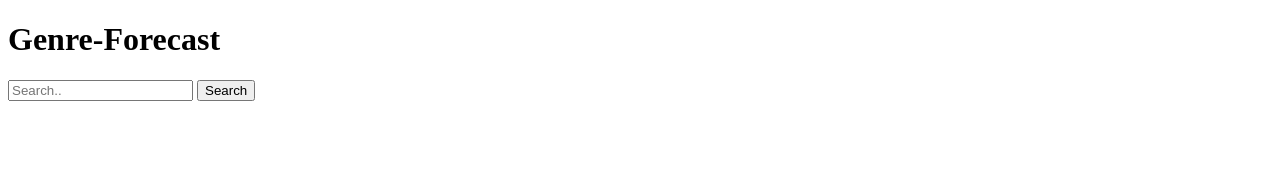
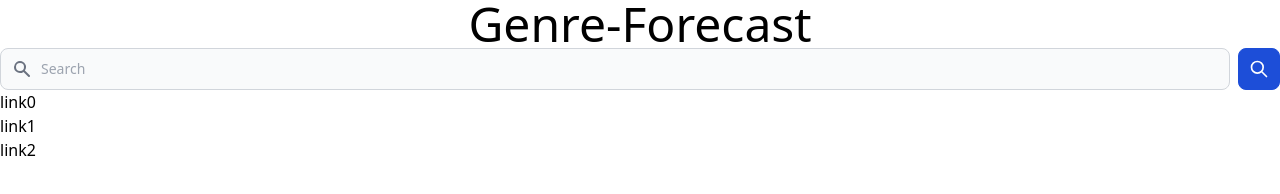
Before and after one commit to BryanBorek/GenreForecast, a website: page index.html in a window 1280 px wide. Drawn offline with nearby package versions, Linux system fonts and the light colour scheme.

Commit message:
Tailwindadd

```diff
--- a/index.html
+++ b/index.html
@@ -4,16 +4,44 @@
     <meta charset="UTF-8">
     <meta http-equiv="X-UA-Compatible" content="IE=edge">
     <meta name="viewport" content="width=device-width, initial-scale=1.0">
-    <title>Genre-Forecast</title>
+    <script src="https://cdn.tailwindcss.com"></script>
+
+      <title>Genre-Forecast</title>
 </head>
 
 <body>
     <div class="root">
-        <h1 class="active">Genre-Forecast</h1>
-        <input class="search-results" type="text" placeholder="Search..">
-        <button class="search-button">
-            Search
-        </button>
+        <h1 class="text-5xl text-center"> Genre-Forecast</h1>
+        <!-- <input class="search-results" type="text" placeholder="Search.."> -->
+        <form class="flex items-center">
+            <label for="simple-search" class="sr-only">Search</label>
+            <div class="relative w-full">
+                <div class="flex absolute inset-y-0 left-0 items-center pl-3 pointer-events-none">
+                    <svg aria-hidden="true" class="w-5 h-5 text-gray-500 dark:text-gray-400" fill="currentColor" viewBox="0 0 20 20" xmlns="http://www.w3.org/2000/svg"><path fill-rule="evenodd" d="M8 4a4 4 0 100 8 4 4 0 000-8zM2 8a6 6 0 1110.89 3.476l4.817 4.817a1 1 0 01-1.414 1.414l-4.816-4.816A6 6 0 012 8z" clip-rule="evenodd"></path></svg>
+                </div>
+                <input type="text" id="simple-search" class="bg-gray-50 border border-gray-300 text-gray-900 text-sm rounded-lg focus:ring-blue-500 focus:border-blue-500 block w-full pl-10 p-2.5  dark:bg-gray-700 dark:border-gray-600 dark:placeholder-gray-400 dark:text-white dark:focus:ring-blue-500 dark:focus:border-blue-500" placeholder="Search" required>
+            </div>
+            <button type="submit" class="p-2.5 ml-2 text-sm font-medium text-white bg-blue-700 rounded-lg border border-blue-700 hover:bg-blue-800 focus:ring-4 focus:outline-none focus:ring-blue-300 dark:bg-blue-600 dark:hover:bg-blue-700 dark:focus:ring-blue-800">
+                <svg class="w-5 h-5" fill="none" stroke="currentColor" viewBox="0 0 24 24" xmlns="http://www.w3.org/2000/svg"><path stroke-linecap="round" stroke-linejoin="round" stroke-width="2" d="M21 21l-6-6m2-5a7 7 0 11-14 0 7 7 0 0114 0z"></path></svg>
+                <span class="sr-only">Search</span>
+            </button>
+        </form>
+        <!-- <button class="bg-blue-500 hover:bg-blue-700 text-white font-bold py-2 px-4 border border-blue-700 rounded"> -->
+            <!-- Button -->
+            <!-- </button>> -->
+            <nav className="sd:max-w-6xl mx-auto">
+                <ul className="flex py-2 link-center">
+                    <li className="mr-4 my-auto hover:text-indigo-600 font-normal font-serif text-brand-darkblue text-xl active:text-indigo-600 link-center">
+                        <Link href="/"><a>link0</a></Link>
+                    </li>
+                    <li className="mr-4 my-auto hover:text-indigo-600 font-normal font-serif text-brand-darkblue text-xl active:text-indigo-600 text-center">
+                        <Link href="/"><a>link1</a></Link>
+                    </li>
+                    <li className="mr-4 my-auto hover:text-indigo-600 font-normal font-serif text-brand-darkblue text-xl active:text-indigo-600 text-center">
+                        <Link href="/"><a>link2</a></Link>
+                    </li>
+                </ul>
+        </nav>
       </div>
 
 
--- /dev/null
+++ b/styles.css
@@ -0,0 +1,7 @@
+@tailwind base;
+@tailwind components;
+@tailwind utilities;
+
+body{
+    background-color: blue;
+}
--- /dev/null
+++ b/tailwind.config.js
@@ -0,0 +1,10 @@
+/** @type {import('tailwindcss').Config} */
+module.exports = {
+  content: ["./src/**/*.{html,js}"],
+  theme: {
+    extend: {
+      textColor: ['active'],
+    },
+  },
+  plugins: [],
+}
```
Also changed, not shown: package.json (added, +82 -0 lines), 1 other file.
